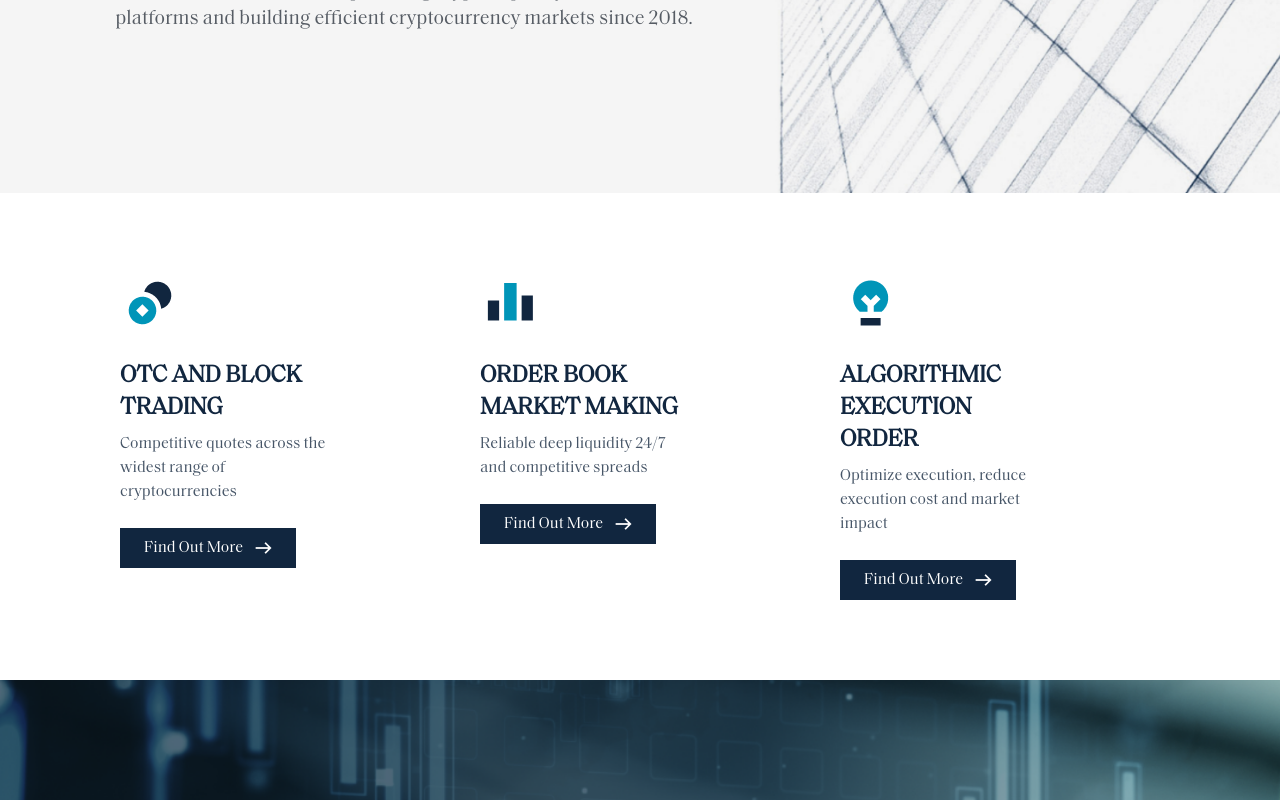
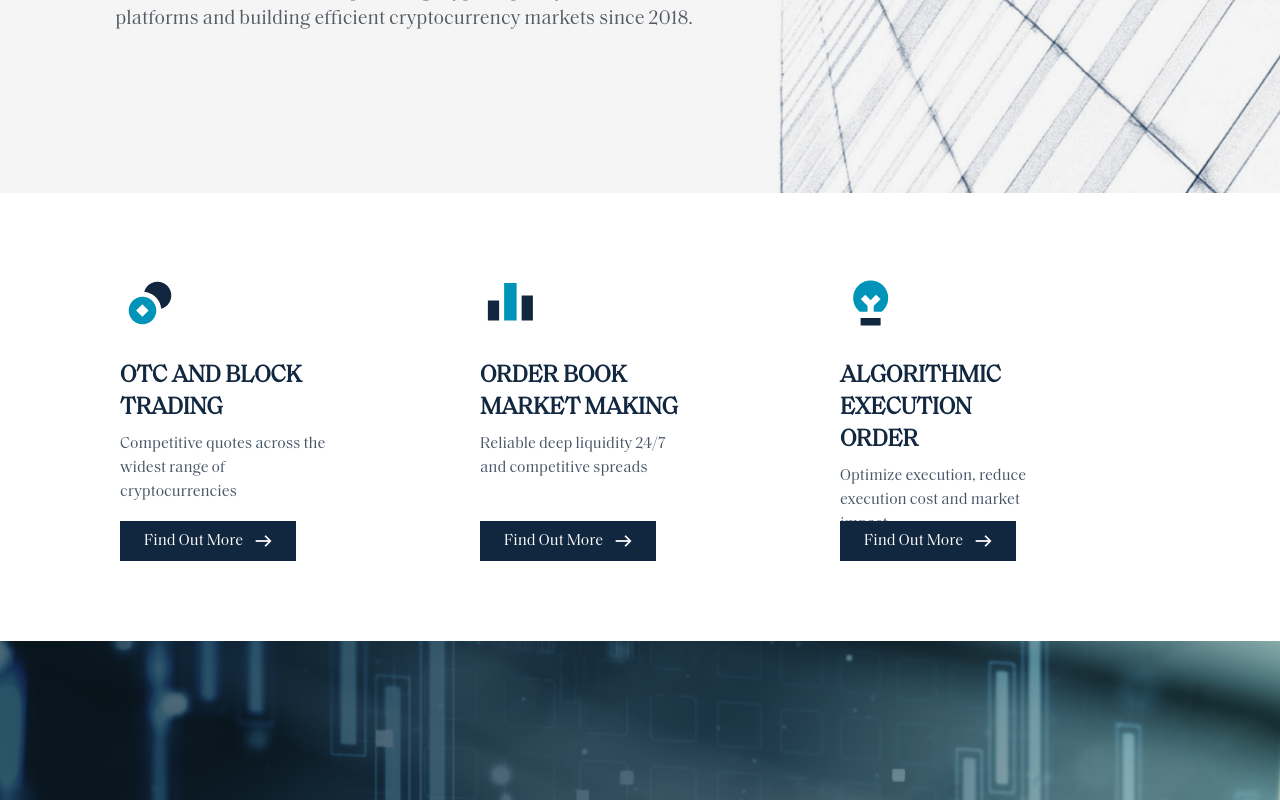
Before and after one commit to haisontop/water-pages, a Next.js app: page / in a window 1280 px wide. Shown: the part 450-1250 px from the top of the page. Built offline with nearby package versions, Linux system fonts and the light colour scheme.

Commit message:
fix card

```diff
--- a/component/home/HomeMiddle.tsx
+++ b/component/home/HomeMiddle.tsx
@@ -6,7 +6,7 @@ const HomeMiddle = () => {
     <div>
       <div className=" grid gap-10 bg-white py-20 lg:grid-cols-3 lg:px-120px">
         {service.map((service) => (
-          <div className='text-center md:text-left'>
+          <div className='text-center md:text-left h-72 relative'>
             <img src={service.img} alt="" className="mx-auto md:mx-0" />
             <h2 className="mt-27px text-2xl font-bold text-primary md:w-2/3">
               {service.name}
@@ -15,7 +15,7 @@ const HomeMiddle = () => {
               {service.discription}
             </p>
             <Link href={service.link}>
-              <button className="mt-6 flex mx-auto md:mx-0 bg-primary px-6 py-2 text-white">
+              <button className="mt-6 absolute bottom-0 left-1/4 md:left-0  flex mx-auto md:mx-0 bg-primary px-6 py-2 text-white">
                 Find Out More
                 <img
                   src="/images/icon/arrow.png"
```
